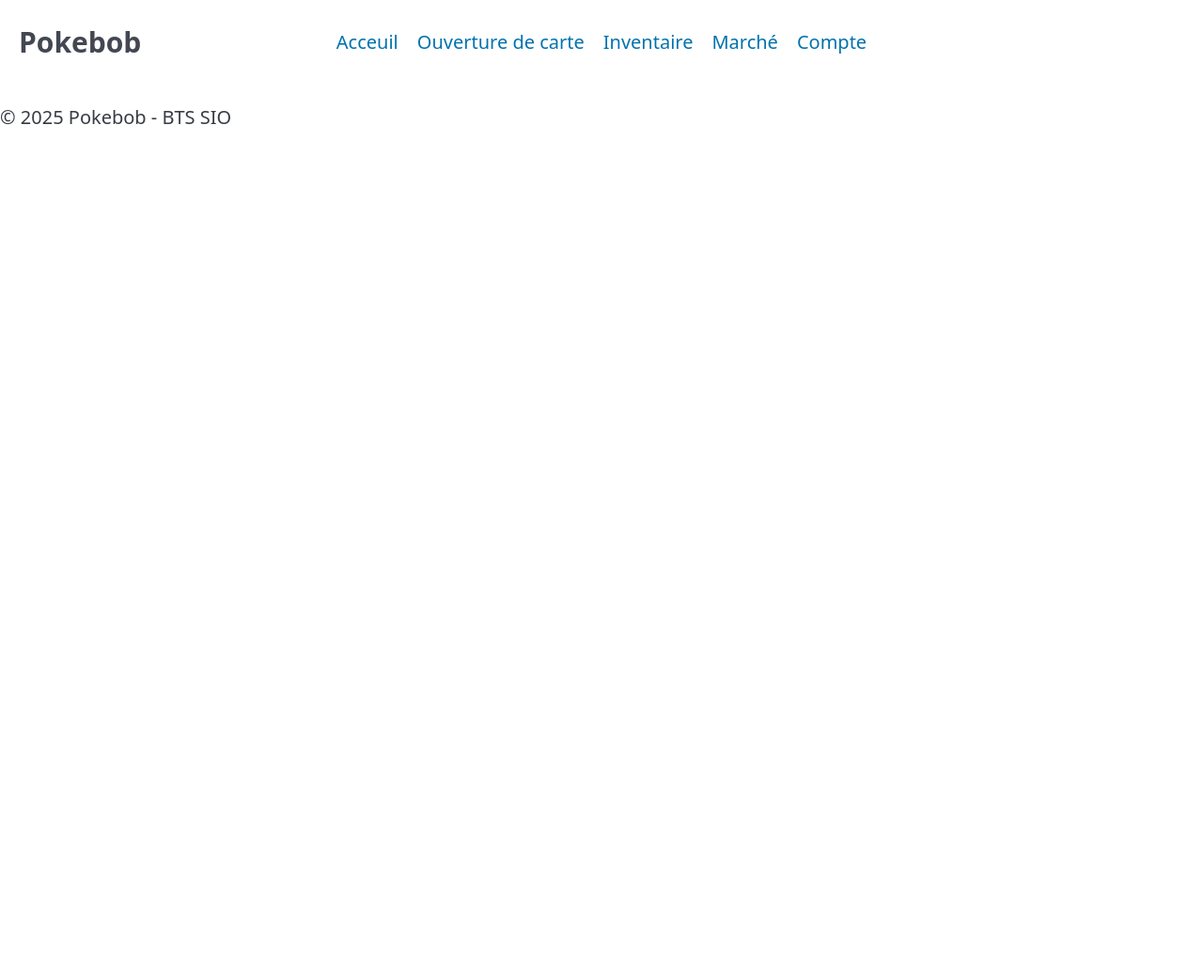
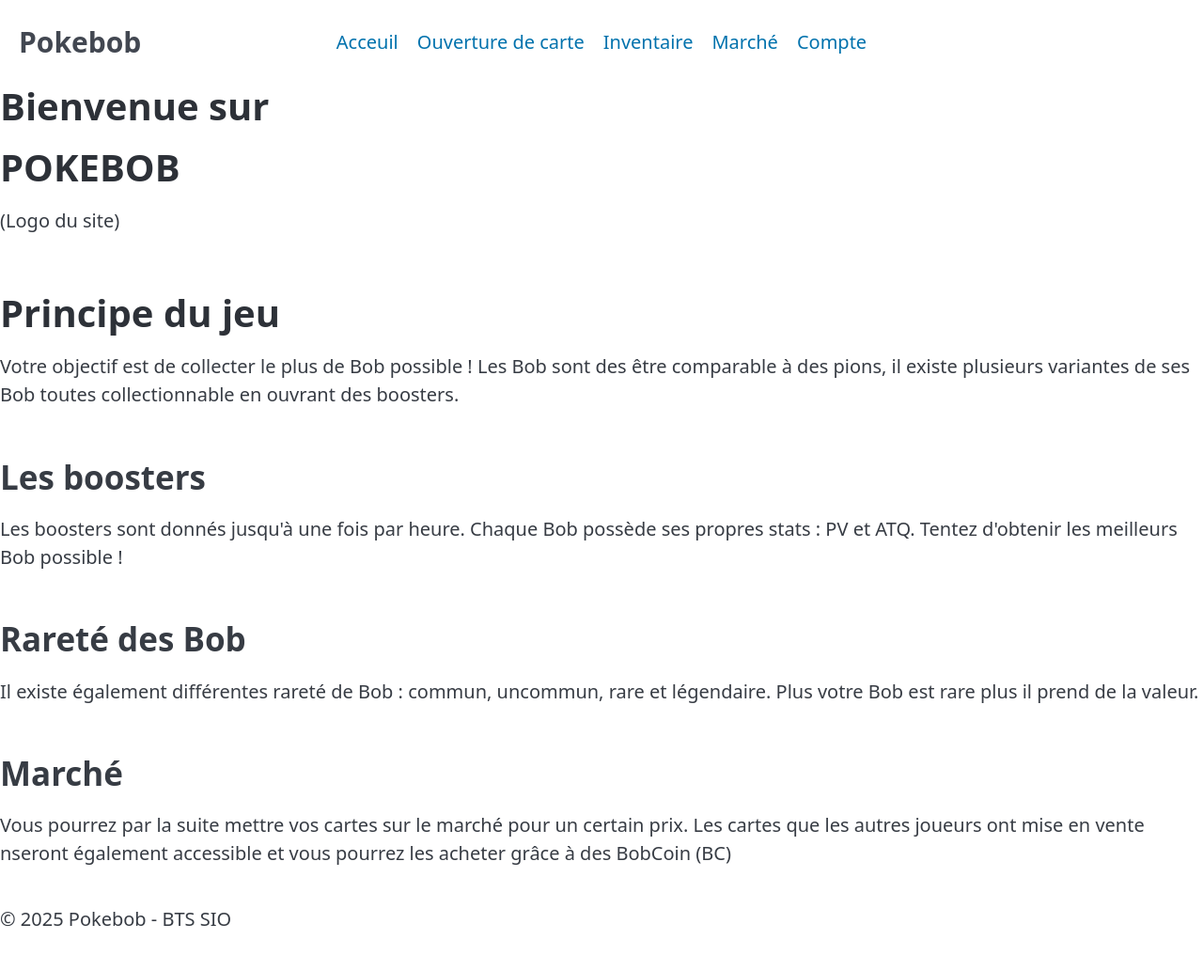
Before and after one commit to valentin-binaku/pokebob, a PHP site: page /pages/home.php in a window 1280 px wide. Shown: the whole page at 94% size. Before the commit the page ends 133 px from the top, so only its background shows below. Run offline with PHP 8.4, Linux system fonts and the light colour scheme; some libraries are stand-ins or nearby versions.

Commit message:
Update home.php

```diff
--- a/pages/home.php
+++ b/pages/home.php
@@ -1,14 +1,36 @@
+<!DOCTYPE html>
+<html lang="fr">
+<head>
+    <meta charset="UTF-8">
+    <meta name="viewport" content="width=device-width, initial-scale=1.0">
+    <title>Home</title>
+</head>
+<body>
     <?php
     include "../common/config.php";
     include "../common/head.php";
     include "../common/navbar.php";
     ?>
 
+    <h1>Bienvenue sur</h1>
+    <h1>POKEBOB</h1>
 
+    <p>(Logo du site)</p>
 
+    <h1>Principe du jeu</h1>
+    <p>Votre objectif est de collecter le plus de Bob possible ! Les Bob sont des être comparable à des pions, il existe plusieurs variantes de ses Bob toutes collectionnable en ouvrant des boosters.</p>
 
+    <h2>Les boosters</h2>
+    <p>Les boosters sont donnés jusqu'à une fois par heure. Chaque Bob possède ses propres stats : PV et ATQ. Tentez d'obtenir les meilleurs Bob possible !</p>
+
+    <h2>Rareté des Bob</h2>
+    <p>Il existe également différentes rareté de Bob : commun, uncommun, rare et légendaire. Plus votre Bob est rare plus il prend de la valeur.</p>
+
+    <h2>Marché</h2>
+    <p>Vous pourrez par la suite mettre vos cartes sur le marché pour un certain prix. Les cartes que les autres joueurs ont mise en vente nseront également accessible et vous pourrez les acheter grâce à des BobCoin (BC)</p>
 
     <?php
     include "../common/footer.php";
     ?>
+</body>
 </html>
```
Lines whose indentation alone changed are shown as unchanged.
